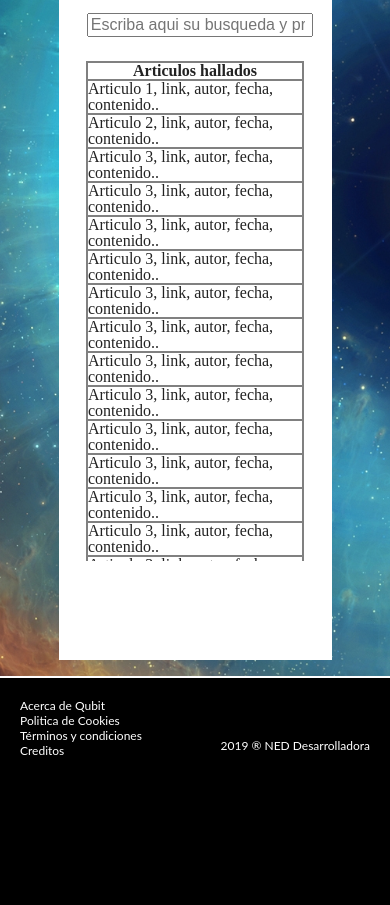
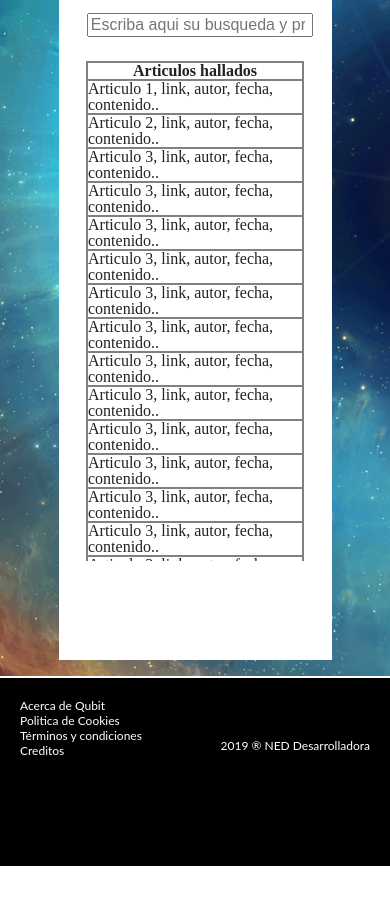
Before and after one commit to CodeFirmament/Pagina_Semillero_Pegasus, a plain HTML site: page index.html in a window 390 px wide. Shown: the part 95-1000 px from the top of the page. After the commit the page ends 961 px from the top, so only its background shows below. Drawn offline with Linux system fonts and the light colour scheme.

Commit message:
footer mejorado

```diff
--- a/Styles/base.css
+++ b/Styles/base.css
@@ -226,14 +226,11 @@ border-color: inherit;
   margin-left: 50px;
 }
 
-
+footer{
+  padding-bottom: 14em;
 }
 
-@media (max-width: 720px){
 
-footer{
-  padding-bottom: 300em;
-}
 
 }
 
```
